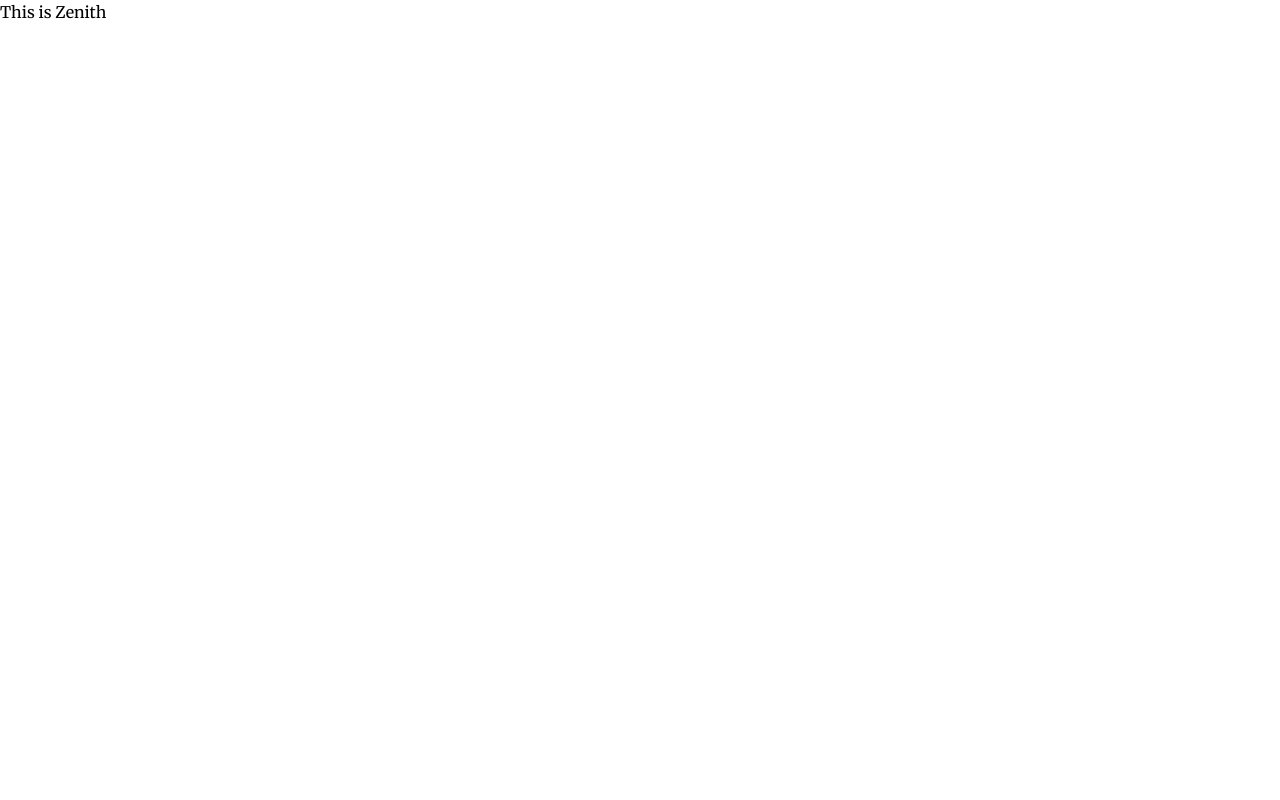
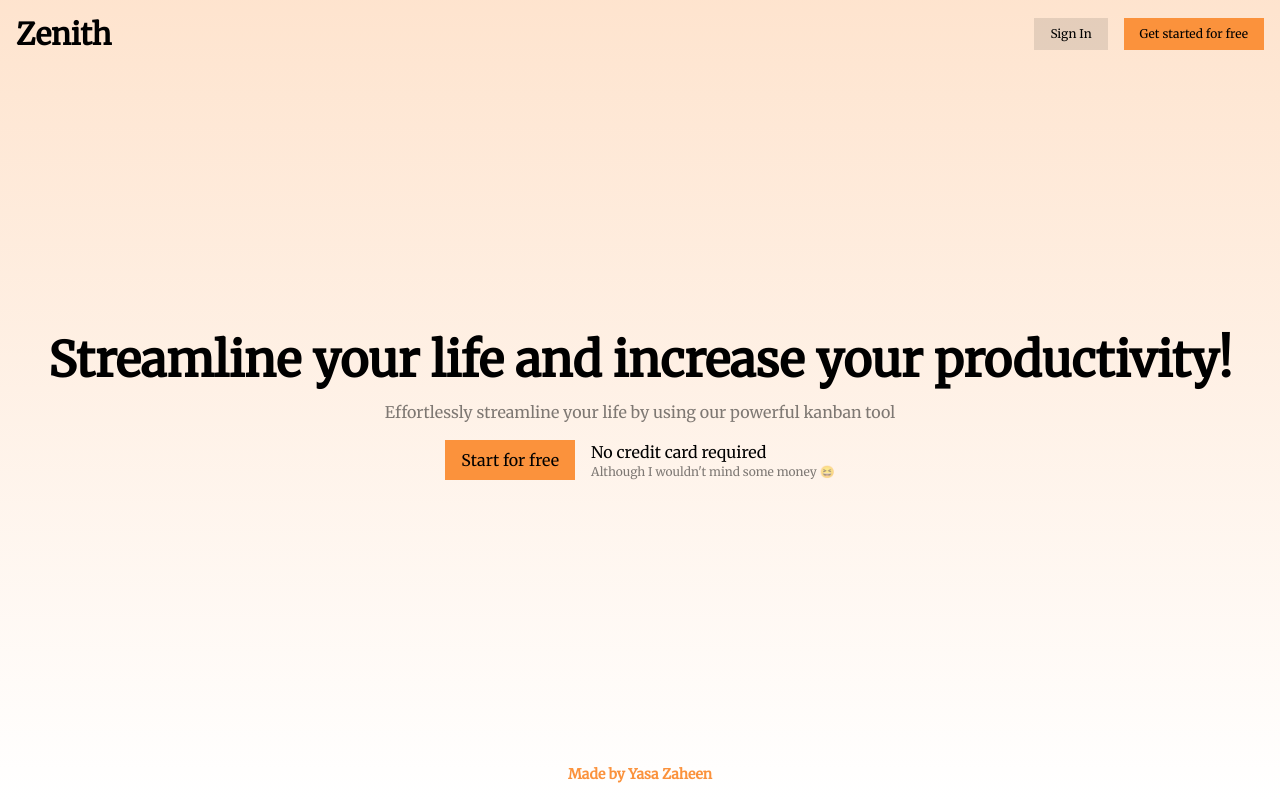
Before and after one commit to yasa-zaheen/zenith, a Next.js app: page / in a window 1280 px wide. Built offline with nearby package versions, Linux system fonts and the light colour scheme.

Commit message:
Index page

```diff
--- a/app/auth/signUp/page.tsx
+++ b/app/auth/signUp/page.tsx
@@ -11,14 +11,18 @@ import {
 
 import { auth } from "@/firebase";
 import { createUserWithEmailAndPassword, updateProfile } from "firebase/auth";
+import LoadingButton from "@/components/LoadingButton";
 
 export default function SignUpPage() {
   const [name, setName] = useState("");
   const [email, setEmail] = useState("");
   const [password, setPassword] = useState("");
 
+  const [loading, setLoading] = useState(false);
+
   const signUp = (e: any) => {
     e.preventDefault();
+    setLoading(true);
 
     createUserWithEmailAndPassword(auth, email, password)
       .then((userCredential) => {
@@ -100,12 +104,7 @@ export default function SignUpPage() {
         </p>
 
         {/* Sign Up Button */}
-        <button
-          type="submit"
-          className="bg-black text-white py-2 px-4 hover:bg-orange-400 duration-100 ease-in-out active:brightness-90"
-        >
-          Sign Up
-        </button>
+        <LoadingButton loading={loading}>Sign Up</LoadingButton>
       </form>
     </div>
   );
--- a/app/page.tsx
+++ b/app/page.tsx
@@ -1,5 +1,61 @@
-"use client";
+import Link from "next/link";
 
 export default function Home() {
-  return <div>This is Zenith</div>;
+  return (
+    <div className="flex flex-col relative h-screen w-full">
+      {/* Navbar */}
+      <nav className="flex p-4 items-center justify-between">
+        <p className="text-3xl font-bold">Zenith</p>
+        <div className="flex space-x-4">
+          <Link
+            href={"/auth/signIn"}
+            className="bg-black/10 text-black px-4 py-2 text-xs"
+          >
+            Sign In
+          </Link>
+          <Link
+            href={"/auth/signUp"}
+            className="bg-orange-400 text-black px-4 py-2 text-xs"
+          >
+            Get started for free
+          </Link>
+        </div>
+      </nav>
+      {/* Main image */}
+      <div className="p-8 flex flex-col flex-1 items-center justify-center space-y-4">
+        <p className="text-5xl font-black text-center">
+          Streamline your life and increase your productivity!
+        </p>
+        <p className="opacity-50 text-md font-medium">
+          Effortlessly streamline your life by using our powerful kanban tool
+        </p>
+
+        <div className="flex items-center space-x-4 justify-center">
+          <Link
+            href={"/auth/signUp"}
+            className="bg-orange-400 text-black px-4 py-2 text-md"
+          >
+            Start for free
+          </Link>
+          <div>
+            <div>
+              <p>No credit card required</p>
+              <p className="text-xs opacity-50">
+                Although I wouldn't mind some money 😆
+              </p>
+            </div>
+          </div>
+        </div>
+      </div>
+
+      {/* Blurred BG */}
+      <div className="h-screen w-full absolute t-0 l-0 -z-10 opacity-25 ">
+        <div className="bg-gradient-to-b from-orange-400 to-white h-full w-full"></div>
+      </div>
+      {/* Footers */}
+      <div className="w-full text-orange-400 flex justify-center p-4 text-sm">
+        <p className="font-bold">Made by Yasa Zaheen</p>
+      </div>
+    </div>
+  );
 }
--- a/components/LoadingButton.tsx
+++ b/components/LoadingButton.tsx
@@ -2,11 +2,9 @@ import { TailSpin } from "react-loader-spinner";
 
 function LoadingButton({
   children,
-  type,
   loading,
 }: {
   children: any;
-  type: "submit";
   loading: boolean;
 }) {
   return (
```
